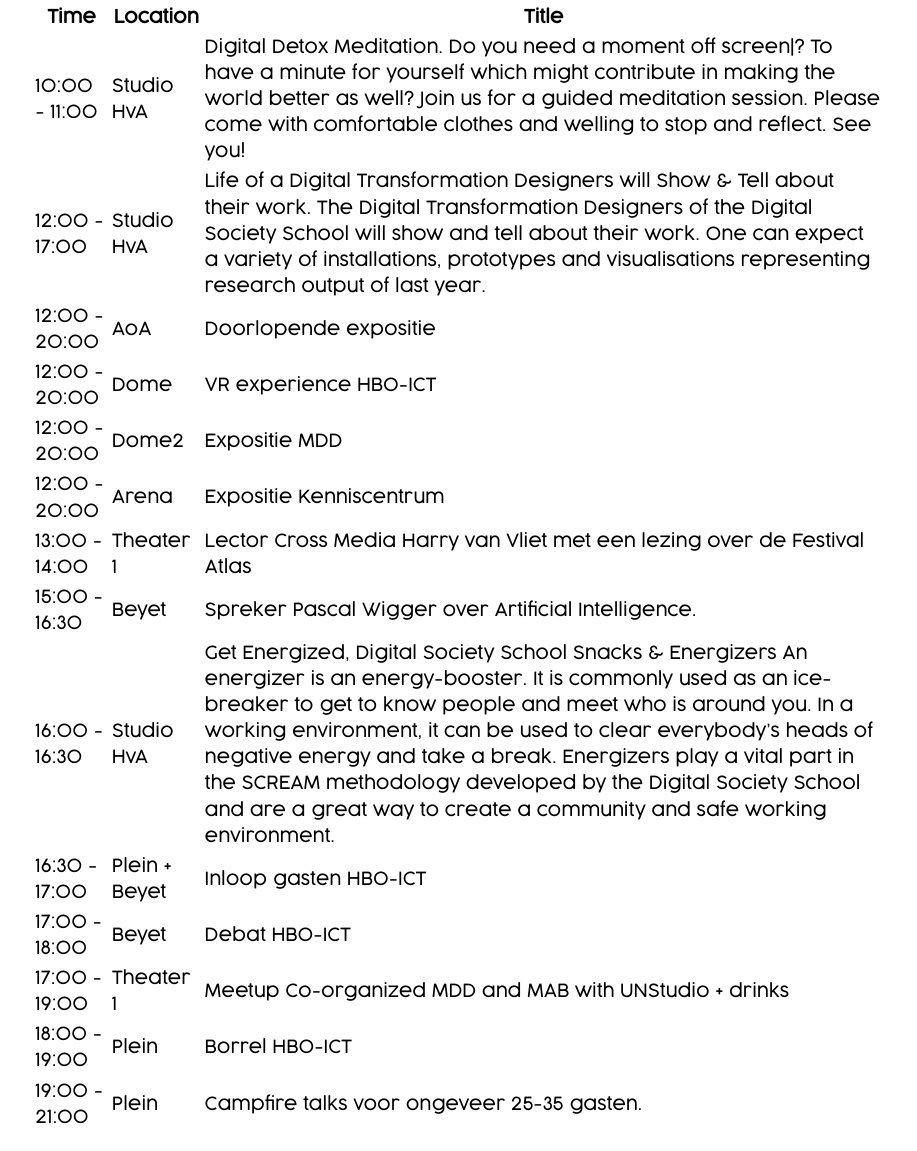
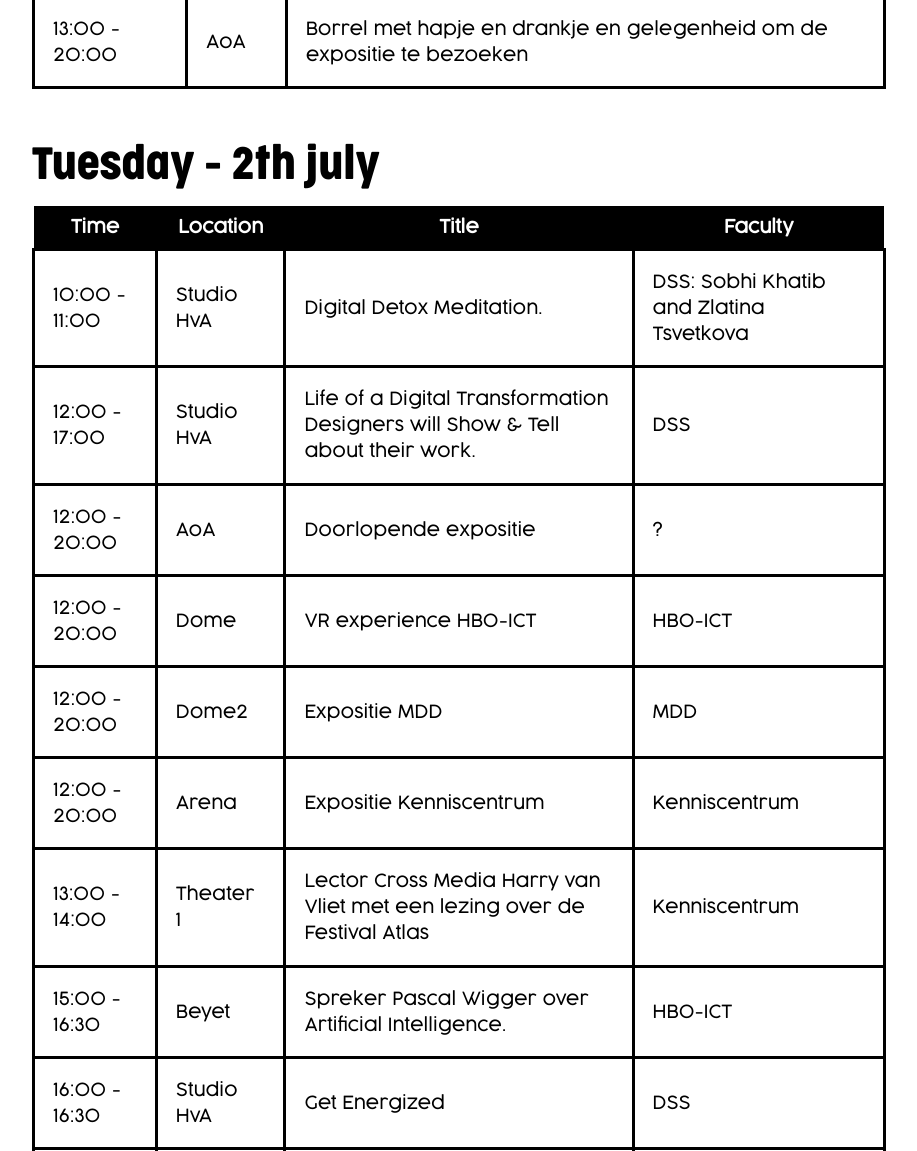
Before and after one commit to outburstams/outburst.ams, an Eleventy site: page pages/program.njk in a window 1280 px wide. Shown: the part 692-1843 px from the top of the page, without its empty margins (181-1098 px from the left). Built offline with nearby package versions, Linux system fonts and the light colour scheme; Eleventy itself is replaced by a stand-in of ours; files that its build step writes are made by us from their sources; a web font is replaced by a local one.

Commit message:
Update schedule

```diff
--- a/_data/schedule/friday.json
+++ b/_data/schedule/friday.json
@@ -3,83 +3,84 @@
     "time": "9:00 - 9:15",
     "location": "Beyet",
     "title": "Opening bijeenkomst DCA",
-    "who": "DCA"
+    "organisation": "DCA"
   },
   "event2": {
     "time": "9:15 - 10:00",
     "location": "Beyet of theater",
     "title": "Keynote  DCA",
-    "who": "DCA"
+    "organisation": "DCA"
   },
   "event3": {
     "time": "10:00 - 11:00",
     "location": "Theater",
     "title": "Parallelsessie 1",
-    "who": "DCA"
+    "organisation": "DCA"
   },
   "event4": {
     "time": "11:00 - 12:00",
     "location": "Theater",
     "title": "Parallelsessie 2",
-    "who": "DCA"
+    "organisation": "DCA"
   },
   "event5": {
     "time": "12:00 - 17:00",
     "location": "AoA",
-    "title": "Doorlopende expositie van de topstukken."
+    "title": "Doorlopende expositie van de topstukken.",
+    "organisation": "?"
   },
   "event6": {
     "time": "12:00 - 13:00",
     "location": "Plein & AoA",
     "title": "Lunch DCA met gelegenheid tot het bezoeken van de expositie",
-    "who": "DCA"
+    "organisation": "DCA"
   },
   "event7": {
     "time": "12:00 - 20:00",
     "location": "Dome",
     "title": "Expositie HBO-ICT",
-    "who": "HBO-ICT"
+    "organisation": "HBO-ICT"
   },
   "event8": {
     "time": "12:00 - 20:00",
     "location": "Dome2",
     "title": "Expositie MDD",
-    "who": "MDD"
+    "organisation": "MDD"
   },
   "event9": {
     "time": "12:00 - 20:00",
     "location": "Arena",
     "title": "Expositie Kenniscentrum",
-    "who": "Kenniscentrum"
+    "organisation": "Kenniscentrum"
   },
   "event10": {
     "time": "13:00 - 13:45",
     "location": "Theater",
     "title": "Tweede Keynote DCA",
-    "who": "DCA"
+    "organisation": "DCA"
   },
   "event11": {
     "time": "13:45 - 14:15",
     "location": "Theater",
     "title": "Wrap up/besluit DCA",
-    "who": "DCA"
+    "organisation": "DCA"
   },
   "event12": {
     "time": "15.00 - 17.00",
     "location": "Plaats?",
     "title": "Diplomering MDD",
-    "who": "MDD"
+    "organisation": "MDD"
   },
   "event13": {
     "time": "00.00 - 00.00",
     "location": "Amfi",
     "title": "Diplomering Amfi",
-    "who": "Amfi"
+    "organisation": "Amfi"
   },
   "event14": {
     "time": "17.00 - 20.00",
     "location": "Plaats?",
     "title": "Slotfeest/borrel",
-    "who": "Allen"
+    "organisation": "Allen"
   }
 }
--- a/_data/schedule/thursday.json
+++ b/_data/schedule/thursday.json
@@ -3,94 +3,96 @@
     "time": "10:00 - 10:30",
     "location": "Beyet",
     "title": "Plenaire sessie CO-CB",
-    "who": "CO-CB"
+    "organisation": "CO-CB"
   },
   "event2": {
     "time": "10:00 - 17:00",
     "location": "WBH 02B01",
     "title": "Diploma-uitreiking",
-    "who": "CO-CB"
+    "organisation": "CO-CB"
   },
   "event3": {
     "time": "11:00 - 17:30",
     "location": "BPH 0B02",
     "title": "Diploma-uitreiking",
-    "who": "CO-CB"
+    "organisation": "CO-CB"
   },
   "event4": {
     "time": "11:00 - 17:30",
     "location": "WBH02B09",
     "title": "Diploma-uitreiking",
-    "who": "CO-CB"
+    "organisation": "CO-CB"
   },
   "event5": {
     "time": "11:00 - 19:00",
     "location": "Beyet",
     "title": "Doorlopend film met alle namen als aftiteling",
-    "who": "CO-CB"
+    "organisation": "CO-CB"
   },
   "event6": {
     "time": "11:00 - 19:00",
     "location": "Arena",
     "title": "Expositie van alle afstudeerwerken van CO-CB",
-    "who": "CO-CB"
+    "organisation": "CO-CB"
   },
   "event7": {
     "time": "12:00 - 20:00",
     "location": "AoA",
-    "title": "Doorlopende expositie"
+    "title": "Doorlopende expositie",
+    "organisation": "?"
   },
   "event8": {
     "time": "12:00 - 20:00",
     "location": "Dome",
-    "title": "Expositie HBO-ICT"
+    "title": "Expositie HBO-ICT",
+    "organisation": "HBO-ICT"
   },
   "event9": {
     "time": "12:00 - 20:00",
     "location": "Dome2",
     "title": "Expositie MDD",
-    "who": "MDD"
+    "organisation": "MDD"
   },
   "event10": {
     "time": "12:00 - 20:00",
     "location": "Arena",
     "title": "Expositie Kenniscentrum",
-    "who": "Kenniscentrum"
+    "organisation": "Kenniscentrum"
   },
   "event11": {
     "time": "15:00 - 16:00",
     "location": "Plein",
     "title": "Experience game",
-    "who": "Kenniscentrum"
+    "organisation": "Kenniscentrum"
   },
   "event12": {
     "time": "16:00 - 18:00",
     "location": "Plein",
     "title": "Borrel en expositie voor stakeholders en partners MDD",
-    "who": "MDD"
+    "organisation": "MDD"
   },
   "event13": {
     "time": "17:30 - 18:30",
     "location": "Broedplaats",
     "title": "Alumni bijeenkomst CO-CB",
-    "who": "CO-CB"
+    "organisation": "CO-CB"
   },
   "event14": {
     "time": "18:30 - 19:30",
     "location": "Broedplaats",
     "title": "Borrel Alumni CO-CB",
-    "who": "CO-CB"
+    "organisation": "CO-CB"
   },
   "event15": {
     "time": "18:00 - 18:30",
     "location": "Floor",
     "title": "Book Launch",
-    "who": "CO-CB"
+    "organisation": "CO-CB"
   },
   "event16": {
     "time": "18:30 - 19:00",
     "location": "Floor",
     "title": "Borrel Book Launch",
-    "who": "CO-CB"
+    "organisation": "CO-CB"
   }
 }
--- a/_data/schedule/tuesday.json
+++ b/_data/schedule/tuesday.json
@@ -2,84 +2,85 @@
   "event1": {
     "time": "10:00 - 11:00",
     "location": "Studio HvA",
-    "title": "Digital Detox Meditation. Do you need a moment off screen|? To have a minute for yourself which might contribute in making the world better as well? Join us for a guided meditation session. Please come with comfortable clothes and welling to stop and reflect. See you!",
-    "who": "DSS: Sobhi Khatib and Zlatina Tsvetkova"
+    "title": "Digital Detox Meditation.",
+    "organisation": "DSS: Sobhi Khatib and Zlatina Tsvetkova"
   },
   "event2": {
     "time": "12:00 - 17:00",
     "location": "Studio HvA",
-    "title": "Life of a Digital Transformation Designers will Show & Tell about their work. The Digital Transformation Designers of the Digital Society School will show and tell about their work. One can expect a variety of installations, prototypes and visualisations representing research output of last year.",
-    "who": "DSS"
+    "title": "Life of a Digital Transformation Designers will Show & Tell about their work.",
+    "organisation": "DSS"
   },
   "event3": {
     "time": "12:00 - 20:00",
     "location": "AoA",
-    "title": "Doorlopende expositie"
+    "title": "Doorlopende expositie",
+    "organisation": "?"
   },
   "event4": {
     "time": "12:00 - 20:00",
     "location": "Dome",
     "title": "VR experience HBO-ICT",
-    "who": "HBO-ICT"
+    "organisation": "HBO-ICT"
   },
   "event5": {
     "time": "12:00 - 20:00",
     "location": "Dome2",
     "title": "Expositie MDD",
-    "who": "MDD"
+    "organisation": "MDD"
   },
   "event6": {
     "time": "12:00 - 20:00",
     "location": "Arena",
     "title": "Expositie Kenniscentrum",
-    "who": "Kenniscentrum"
+    "organisation": "Kenniscentrum"
   },
   "event7": {
     "time": "13:00 - 14:00",
     "location": "Theater 1",
     "title": "Lector Cross Media Harry van Vliet met een lezing over de Festival Atlas",
-    "who": "Kenniscentrum"
+    "organisation": "Kenniscentrum"
   },
   "event8": {
     "time": "15:00 - 16:30",
     "location": "Beyet",
     "title": "Spreker Pascal Wigger over Artificial Intelligence.",
-    "who": "HBO-ICT"
+    "organisation": "HBO-ICT"
   },
   "event9": {
     "time": "16:00 - 16:30",
     "location": "Studio HvA",
-    "title": "Get Energized, Digital Society School Snacks & Energizers An energizer is an energy-booster. It is commonly used as an ice-breaker to get to know people and meet who is around you. In a working environment, it can be used to clear everybody’s heads of negative energy and take a break. Energizers play a vital part in the SCREAM methodology developed by the Digital Society School and are a great way to create a community and safe working environment.",
-    "who": "DSS"
+    "title": "Get Energized",
+    "organisation": "DSS"
   },
   "event10": {
     "time": "16:30 - 17:00",
     "location": "Plein + Beyet",
     "title": "Inloop gasten HBO-ICT",
-    "who": "HBO-ICT"
+    "organisation": "HBO-ICT"
   },
   "event11": {
     "time": "17:00 - 18:00",
     "location": "Beyet",
     "title": "Debat HBO-ICT",
-    "who": "HBO-ICT"
+    "organisation": "HBO-ICT"
   },
   "event12": {
     "time": "17:00 - 19:00",
     "location": "Theater 1",
     "title": "Meetup Co-organized MDD and MAB with UNStudio + drinks",
-    "who": "MDD"
+    "organisation": "MDD"
   },
   "event13": {
     "time": "18:00 - 19:00",
     "location": "Plein",
     "title": "Borrel HBO-ICT",
-    "who": "HBO-ICT"
+    "organisation": "HBO-ICT"
   },
   "event14": {
     "time": "19:00 - 21:00",
     "location": "Plein",
     "title": "Campfire talks voor ongeveer 25-35 gasten.",
-    "who": "MDD"
+    "organisation": "MDD"
   }
 }
--- a/_data/schedule/wednesday.json
+++ b/_data/schedule/wednesday.json
@@ -2,59 +2,61 @@
   "event1": {
     "time": "12:00 - 17:00",
     "location": "Studio HvA",
-    "title": "Life of a Digital Transformation Designers will Show & Tell about their work. The Digital Transformation Designers of the Digital Society School will show and tell about their work. One can expect a variety of installations, prototypes and visualisations representing research output of last year.",
-    "who": "DSS"
+    "title": "Life of a Digital Transformation Designers",
+    "organisation": "DSS"
   },
   "event2": {
     "time": "12:00 - 20:00",
     "location": "AoA",
-    "title": "Doorlopende expositie"
+    "title": "Doorlopende expositie",
+    "organisation": "?"
   },
   "event3": {
     "time": "12:00 - 20:30",
     "location": "Dome",
     "title": "VR experience HBO-ICT",
-    "who": "HBO-ICT"
+    "organisation": "HBO-ICT"
   },
   "event4": {
     "time": "12:00 - 20:00",
     "location": "Dome2",
     "title": "Expositie MDD",
-    "who": "MDD"
+    "organisation": "MDD"
   },
   "event5": {
     "time": "12:00 - 20:00",
     "location": "Arena",
     "title": "Expositie Kenniscentrum",
-    "who": "Kenniscentrum"
+    "organisation": "Kenniscentrum"
   },
   "event6": {
     "time": "13:30 - 16:00",
     "location": "Studio HvA",
-    "title": "Workshop Sustainable Development Goals and Design Method Toolkit by Anneke van Woerden and Felipe Escobar ",
-    "who": "DSS"
+    "title": "Workshop Sustainable Development Goals and Design Method Toolkit ",
+    "organisation": "DSS"
   },
   "event7": {
     "time": "16:00 - 16:30",
     "location": "Studio HvA",
-    "title": "Get Energized, Digital Society School Snacks & Energizers. An energizer is an energy-booster. It is commonly used as an ice-breaker to get to know people and meet who is around you. In a working environment, it can be used to clear everybody’s heads of negative energy and take a break. Energizers play a vital part in the SCREAM methodology developed by the Digital Society School and are a great way to create a community and safe working environment.",
-    "who": "DSS"
+    "title": "Get Energized",
+    "organisation": "DSS"
   },
   "event8": {
     "time": "18:00 - 19:00",
     "location": "Dome & KSH",
-    "title": "Ontvangst gasten Golden Dot Award met een hapje en een drankje. Gelegenheid om de werken van genomineerden te zien.",
-    "who": "CMD"
+    "title": "Ontvangst gasten Golden Dot Award met een hapje en een drankje",
+    "organisation": "CMD"
   },
   "event9": {
     "time": "19:00 - 20:00",
     "location": "Beyet",
     "title": "Plenair programma inclusief uitreiking prijzen",
-    "who": "CMD"
+    "organisation": "CMD"
   },
   "event10": {
     "time": "20:00 - 21:00",
     "location": "AoA & KSH",
-    "title": "Borrel en gelegenheid tot het bekijken van de topstukken expositie"
+    "title": "Borrel en gelegenheid tot het bekijken van de topstukken expositie",
+    "organisation": "?"
   }
 }
--- /dev/null
+++ b/css/blocks/schedule.scss
@@ -0,0 +1,15 @@
+table {
+  border-collapse: collapse;
+  width: 100%;
+}
+
+table td {
+  padding: $p-m;
+  border: solid 0.2rem $black;
+}
+
+table th {
+  background: $black;
+  color: $secondary;
+  height: 5vh;
+}
--- a/pages/program.njk
+++ b/pages/program.njk
@@ -42,77 +42,92 @@
     <th>Time</th>
     <th>Location</th>
     <th>Title</th>
+    <th>Faculty</th>
   </tr>
     <tr>
       <td> {{schedule.tuesday.event1.time }} </td>
       <td> {{schedule.tuesday.event1.location }}</td>
       <td> {{schedule.tuesday.event1.title }}</td>
+      <td> {{schedule.tuesday.event1.organisation }}</td>
     </tr>
     <tr>
       <td> {{schedule.tuesday.event2.time }} </td>
       <td> {{schedule.tuesday.event2.location }}</td>
       <td> {{schedule.tuesday.event2.title }}</td>
+      <td> {{schedule.tuesday.event2.organisation }}</td>
     </tr>
     <tr>
       <td> {{schedule.tuesday.event3.time }} </td>
       <td> {{schedule.tuesday.event3.location }}</td>
       <td> {{schedule.tuesday.event3.title }}</td>
+      <td> {{schedule.tuesday.event3.organisation }}</td>
     </tr>
     <tr>
       <td> {{schedule.tuesday.event4.time }} </td>
       <td> {{schedule.tuesday.event4.location }}</td>
       <td> {{schedule.tuesday.event4.title }}</td>
+      <td> {{schedule.tuesday.event4.organisation }}</td>
     </tr>
     <tr>
       <td> {{schedule.tuesday.event5.time }} </td>
       <td> {{schedule.tuesday.event5.location }}</td>
       <td> {{schedule.tuesday.event5.title }}</td>
+      <td> {{schedule.tuesday.event5.organisation }}</td>
     </tr>
     <tr>
       <td> {{schedule.tuesday.event6.time }} </td>
       <td> {{schedule.tuesday.event6.location }}</td>
       <td> {{schedule.tuesday.event6.title }}</td>
+      <td> {{schedule.tuesday.event6.organisation }}</td>
     </tr>
     <tr>
       <td> {{schedule.tuesday.event7.time }} </td>
       <td> {{schedule.tuesday.event7.location }}</td>
       <td> {{schedule.tuesday.event7.title }}</td>
+      <td> {{schedule.tuesday.event7.organisation }}</td>
     </tr>
     <tr>
       <td> {{schedule.tuesday.event8.time }} </td>
       <td> {{schedule.tuesday.event8.location }}</td>
       <td> {{schedule.tuesday.event8.title }}</td>
+      <td> {{schedule.tuesday.event8.organisation }}</td>
     </tr>
     <tr>
       <td> {{schedule.tuesday.event9.time }} </td>
       <td> {{schedule.tuesday.event9.location }}</td>
       <td> {{schedule.tuesday.event9.title }}</td>
+      <td> {{schedule.tuesday.event9.organisation }}</td>
     </tr>
     <tr>
       <td> {{schedule.tuesday.event10.time }} </td>
       <td> {{schedule.tuesday.event10.location }}</td>
       <td> {{schedule.tuesday.event10.title }}</td>
+      <td> {{schedule.tuesday.event10.organisation }}</td>
     </tr>
     <tr>
       <td> {{schedule.tuesday.event11.time }} </td>
       <td> {{schedule.tuesday.event11.location }}</td>
       <td> {{schedule.tuesday.event11.title }}</td>
+      <td> {{schedule.tuesday.event11.organisation }}</td>
     </tr>
     <tr>
       <td> {{schedule.tuesday.event12.time }} </td>
       <td> {{schedule.tuesday.event12.location }}</td>
       <td> {{schedule.tuesday.event12.title }}</td>
+      <td> {{schedule.tuesday.event12.organisation }}</td>
     </tr>
     <tr>
       <td> {{schedule.tuesday.event13.time }} </td>
       <td> {{schedule.tuesday.event13.location }}</td>
       <td> {{schedule.tuesday.event13.title }}</td>
+      <td> {{schedule.tuesday.event13.organisation }}</td>
     </tr>
 
     <tr>
       <td> {{schedule.tuesday.event14.time }} </td>
       <td> {{schedule.tuesday.event14.location }}</td>
       <td> {{schedule.tuesday.event14.title }}</td>
+      <td> {{schedule.tuesday.event14.organisation }}</td>
     </tr>
 </table>
 
@@ -123,56 +138,67 @@
     <th>Time</th>
     <th>Location</th>
     <th>Title</th>
+    <th>Faculty</th>
   </tr>
     <tr>
       <td> {{schedule.wednesday.event1.time }} </td>
       <td> {{schedule.wednesday.event1.location }}</td>
       <td> {{schedule.wednesday.event1.title }}</td>
+      <td> {{schedule.wednesday.event1.organisation }}</td>
     </tr>
     <tr>
       <td> {{schedule.wednesday.event2.time }} </td>
       <td> {{schedule.wednesday.event2.location }}</td>
       <td> {{schedule.wednesday.event2.title }}</td>
+      <td> {{schedule.wednesday.event2.organisation }}</td>
     </tr>
     <tr>
       <td> {{schedule.wednesday.event3.time }} </td>
       <td> {{schedule.wednesday.event3.location }}</td>
       <td> {{schedule.wednesday.event3.title }}</td>
+      <td> {{schedule.wednesday.event3.organisation }}</td>
     </tr>
     <tr>
       <td> {{schedule.wednesday.event4.time }} </td>
       <td> {{schedule.wednesday.event4.location }}</td>
       <td> {{schedule.wednesday.event4.title }}</td>
+      <td> {{schedule.wednesday.event4.organisation }}</td>
     </tr>
     <tr>
       <td> {{schedule.wednesday.event5.time }} </td>
       <td> {{schedule.wednesday.event5.location }}</td>
       <td> {{schedule.wednesday.event5.title }}</td>
+      <td> {{schedule.wednesday.event5.organisation }}</td>
     </tr>
     <tr>
       <td> {{schedule.wednesday.event6.time }} </td>
       <td> {{schedule.wednesday.event6.location }}</td>
       <td> {{schedule.wednesday.event6.title }}</td>
+      <td> {{schedule.wednesday.event6.organisation }}</td>
     </tr>
     <tr>
       <td> {{schedule.wednesday.event7.time }} </td>
       <td> {{schedule.wednesday.event7.location }}</td>
       <td> {{schedule.wednesday.event7.title }}</td>
+      <td> {{schedule.wednesday.event7.organisation }}</td>
     </tr>
     <tr>
       <td> {{schedule.wednesday.event8.time }} </td>
       <td> {{schedule.wednesday.event8.location }}</td>
       <td> {{schedule.wednesday.event8.title }}</td>
+      <td> {{schedule.wednesday.event8.organisation }}</td>
     </tr>
     <tr>
       <td> {{schedule.wednesday.event9.time }} </td>
       <td> {{schedule.wednesday.event9.location }}</td>
       <td> {{schedule.wednesday.event9.title }}</td>
+      <td> {{schedule.wednesday.event9.organisation }}</td>
     </tr>
     <tr>
       <td> {{schedule.wednesday.event10.time }} </td>
       <td> {{schedule.wednesday.event10.location }}</td>
       <td> {{schedule.wednesday.event10.title }}</td>
+      <td> {{schedule.wednesday.event10.organisation }}</td>
     </tr>
 </table>
 
@@ -183,86 +209,103 @@
     <th>Time</th>
     <th>Location</th>
     <th>Title</th>
+    <th>Faculty</th>
   </tr>
     <tr>
       <td> {{schedule.thursday.event1.time }} </td>
       <td> {{schedule.thursday.event1.location }}</td>
       <td> {{schedule.thursday.event1.title }}</td>
+      <td> {{schedule.thursday.event1.organisation }}</td>
     </tr>
     <tr>
       <td> {{schedule.thursday.event2.time }} </td>
       <td> {{schedule.thursday.event2.location }}</td>
       <td> {{schedule.thursday.event2.title }}</td>
+      <td> {{schedule.thursday.event2.organisation }}</td>
     </tr>
     <tr>
       <td> {{schedule.thursday.event3.time }} </td>
       <td> {{schedule.thursday.event3.location }}</td>
       <td> {{schedule.thursday.event3.title }}</td>
+      <td> {{schedule.thursday.event3.organisation }}</td>
     </tr>
     <tr>
       <td> {{schedule.thursday.event4.time }} </td>
       <td> {{schedule.thursday.event4.location }}</td>
       <td> {{schedule.thursday.event4.title }}</td>
+      <td> {{schedule.thursday.event4.organisation }}</td>
     </tr>
     <tr>
       <td> {{schedule.thursday.event5.time }} </td>
       <td> {{schedule.thursday.event5.location }}</td>
       <td> {{schedule.thursday.event5.title }}</td>
+      <td> {{schedule.thursday.event5.organisation }}</td>
     </tr>
     <tr>
       <td> {{schedule.thursday.event6.time }} </td>
       <td> {{schedule.thursday.event6.location }}</td>
       <td> {{schedule.thursday.event6.title }}</td>
+      <td> {{schedule.thursday.event6.organisation }}</td>
     </tr>
     <tr>
       <td> {{schedule.thursday.event7.time }} </td>
       <td> {{schedule.thursday.event7.location }}</td>
       <td> {{schedule.thursday.event7.title }}</td>
+      <td> {{schedule.thursday.event7.organisation }}</td>
     </tr>
     <tr>
       <td> {{schedule.thursday.event8.time }} </td>
       <td> {{schedule.thursday.event8.location }}</td>
       <td> {{schedule.thursday.event8.title }}</td>
+      <td> {{schedule.thursday.event8.organisation }}</td>
     </tr>
     <tr>
       <td> {{schedule.thursday.event9.time }} </td>
       <td> {{schedule.thursday.event9.location }}</td>
       <td> {{schedule.thursday.event9.title }}</td>
+      <td> {{schedule.thursday.event9.organisation }}</td>
     </tr>
     <tr>
       <td> {{schedule.thursday.event10.time }} </td>
       <td> {{schedule.thursday.event10.location }}</td>
       <td> {{schedule.thursday.event10.title }}</td>
+      <td> {{schedule.thursday.event10.organisation }}</td>
     </tr>
     <tr>
       <td> {{schedule.thursday.event11.time }} </td>
       <td> {{schedule.thursday.event11.location }}</td>
       <td> {{schedule.thursday.event11.title }}</td>
+      <td> {{schedule.thursday.event11.organisation }}</td>
     </tr>
     <tr>
       <td> {{schedule.thursday.event12.time }} </td>
       <td> {{schedule.thursday.event12.location }}</td>
       <td> {{schedule.thursday.event12.title }}</td>
+      <td> {{schedule.thursday.event12.organisation }}</td>
     </tr>
     <tr>
       <td> {{schedule.thursday.event13.time }} </td>
       <td> {{schedule.thursday.event13.location }}</td>
       <td> {{schedule.thursday.event13.title }}</td>
+      <td> {{schedule.thursday.event13.organisation }}</td>
     </tr>
     <tr>
       <td> {{schedule.thursday.event14.time }} </td>
       <td> {{schedule.thursday.event14.location }}</td>
       <td> {{schedule.thursday.event14.title }}</td>
+      <td> {{schedule.thursday.event14.organisation }}</td>
     </tr>
     <tr>
       <td> {{schedule.thursday.event15.time }} </td>
       <td> {{schedule.thursday.event15.location }}</td>
       <td> {{schedule.thursday.event15.title }}</td>
+      <td> {{schedule.thursday.event15.organisation }}</td>
     </tr>
     <tr>
       <td> {{schedule.thursday.event16.time }} </td>
       <td> {{schedule.thursday.event16.location }}</td>
       <td> {{schedule.thursday.event16.title }}</td>
+      <td> {{schedule.thursday.event16.organisation }}</td>
     </tr>
 </table>
 
@@ -273,75 +316,90 @@
     <th>Time</th>
     <th>Location</th>
     <th>Title</th>
+    <th>Faculty</th>
   </tr>
     <tr>
       <td> {{schedule.friday.event1.time }} </td>
       <td> {{schedule.friday.event1.location }}</td>
       <td> {{schedule.friday.event1.title }}</td>
+      <td> {{schedule.friday.event1.organisation }}</td>
     </tr>
     <tr>
       <td> {{schedule.friday.event2.time }} </td>
       <td> {{schedule.friday.event2.location }}</td>
       <td> {{schedule.friday.event2.title }}</td>
+      <td> {{schedule.friday.event2.organisation }}</td>
     </tr>
     <tr>
       <td> {{schedule.friday.event3.time }} </td>
       <td> {{schedule.friday.event3.location }}</td>
       <td> {{schedule.friday.event3.title }}</td>
+      <td> {{schedule.friday.event3.organisation }}</td>
     </tr>
     <tr>
       <td> {{schedule.friday.event4.time }} </td>
       <td> {{schedule.friday.event4.location }}</td>
       <td> {{schedule.friday.event4.title }}</td>
+      <td> {{schedule.friday.event4.organisation }}</td>
     </tr>
     <tr>
       <td> {{schedule.friday.event5.time }} </td>
       <td> {{schedule.friday.event5.location }}</td>
       <td> {{schedule.friday.event5.title }}</td>
+      <td> {{schedule.friday.event5.organisation }}</td>
     </tr>
     <tr>
       <td> {{schedule.friday.event6.time }} </td>
       <td> {{schedule.friday.event6.location }}</td>
       <td> {{schedule.friday.event6.title }}</td>
+      <td> {{schedule.friday.event6.organisation }}</td>
     </tr>
     <tr>
       <td> {{schedule.friday.event7.time }} </td>
       <td> {{schedule.friday.event7.location }}</td>
       <td> {{schedule.friday.event7.title }}</td>
+      <td> {{schedule.friday.event7.organisation }}</td>
     </tr>
     <tr>
       <td> {{schedule.friday.event8.time }} </td>
       <td> {{schedule.friday.event8.location }}</td>
       <td> {{schedule.friday.event8.title }}</td>
+      <td> {{schedule.friday.event8.organisation }}</td>
     </tr>
     <tr>
       <td> {{schedule.friday.event9.time }} </td>
       <td> {{schedule.friday.event9.location }}</td>
       <td> {{schedule.friday.event9.title }}</td>
+      <td> {{schedule.friday.event9.organisation }}</td>
     </tr>
     <tr>
       <td> {{schedule.friday.event10.time }} </td>
       <td> {{schedule.friday.event10.location }}</td>
       <td> {{schedule.friday.event10.title }}</td>
+      <td> {{schedule.friday.event10.organisation }}</td>
     </tr>
     <tr>
       <td> {{schedule.friday.event11.time }} </td>
       <td> {{schedule.friday.event11.location }}</td>
       <td> {{schedule.friday.event11.title }}</td>
+      <td> {{schedule.friday.event11.organisation }}</td>
     </tr>
     <tr>
       <td> {{schedule.friday.event12.time }} </td>
       <td> {{schedule.friday.event12.location }}</td>
       <td> {{schedule.friday.event12.title }}</td>
+      <td> {{schedule.friday.event12.organisation }}</td>
     </tr>
     <tr>
       <td> {{schedule.friday.event13.time }} </td>
       <td> {{schedule.friday.event13.location }}</td>
       <td> {{schedule.friday.event13.title }}</td>
+      <td> {{schedule.friday.event13.organisation }}</td>
     </tr>
     <tr>
       <td> {{schedule.friday.event14.time }} </td>
       <td> {{schedule.friday.event14.location }}</td>
       <td> {{schedule.friday.event14.title }}</td>
+      <td> {{schedule.friday.event14.organisation }}</td>
     </tr>
 </table>
```
Also changed, not shown: css/base.css, css/style.css.
